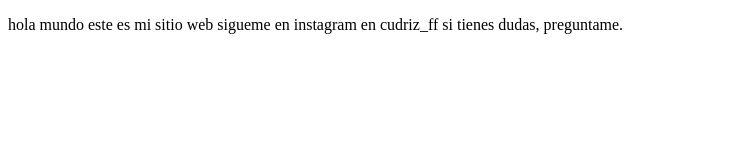
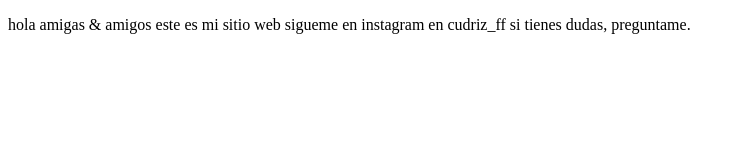
Before and after one commit to cudriz/Proyectodemocursoprework, a plain HTML site: page index.html in a window 1280 px wide. Shown: the whole page, without its empty margins (0-741 px from the left). Drawn offline with Linux system fonts and the light colour scheme.

Commit message:
cambios agregamos otro saludo

```diff
--- a/index.html
+++ b/index.html
@@ -8,7 +8,7 @@
 </head>
 <body>
     <p>
-        hola mundo este es mi sitio web
+        hola amigas & amigos este es mi sitio web
         sigueme en instagram en cudriz_ff si tienes dudas, preguntame.
     </p>
 </body>
```
